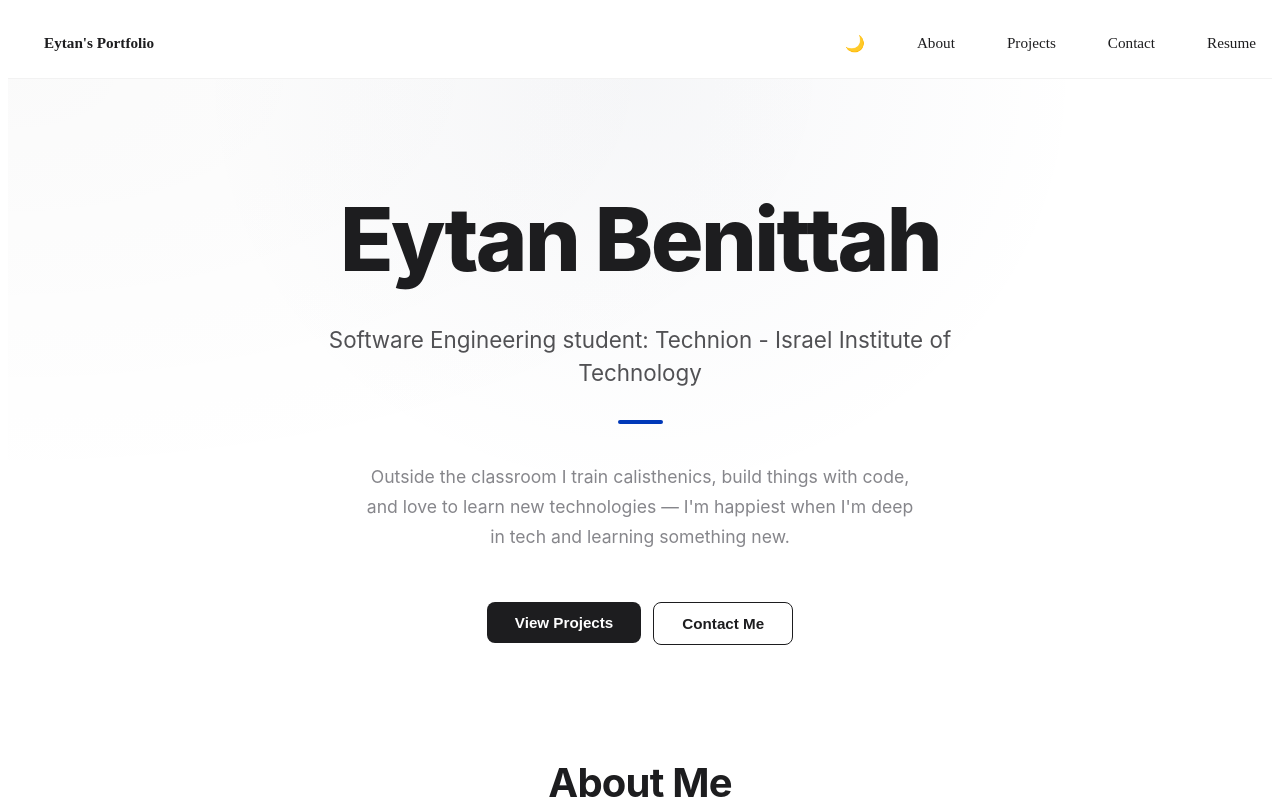
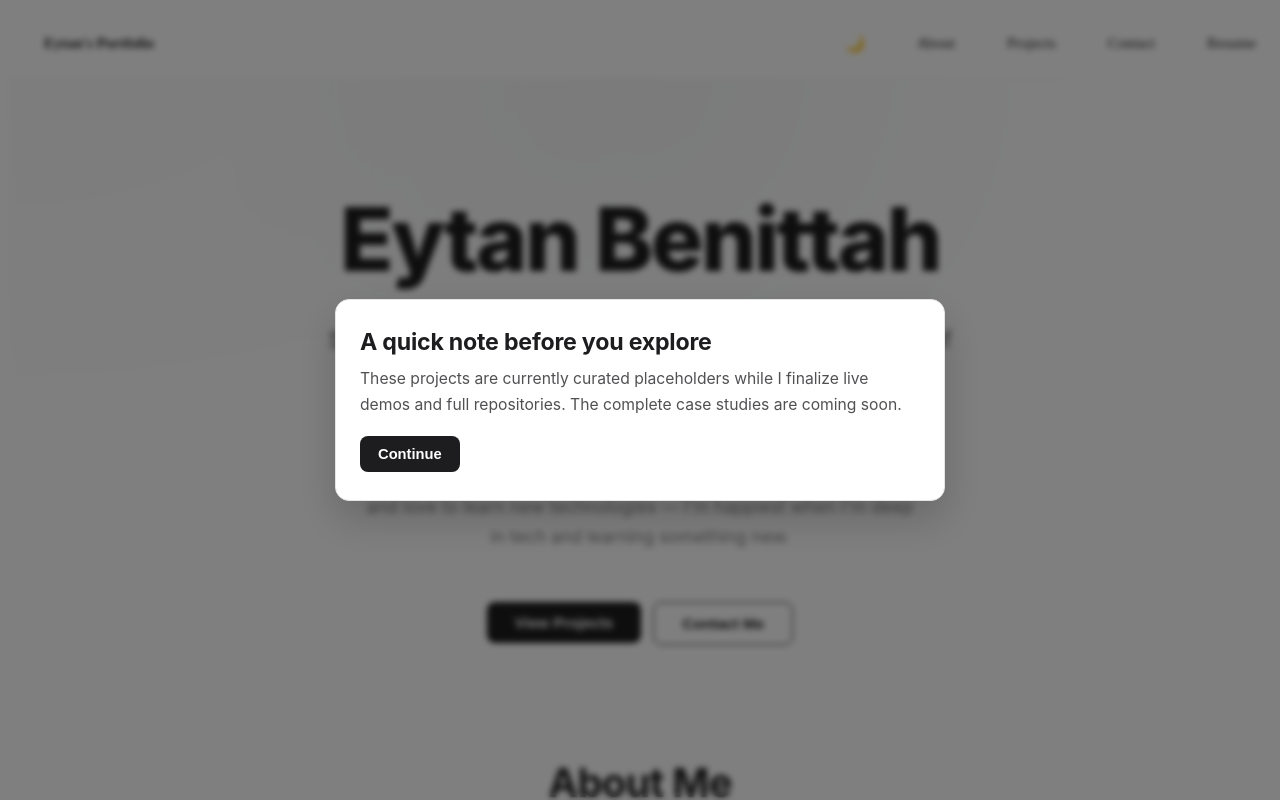
Before and after one commit to Eytan425/AI-Engineering-Path, a React (Vite) app in the folder Portfolio/apps/web/: page / in a window 1280 px wide. Shown: the top 800 px of the page. Built offline with nearby package versions, Linux system fonts and the light colour scheme.

Commit message:
Added pop up to notify users about my fake projects

```diff
--- a/Portfolio/apps/web/src/components/home/FeaturedProjects.css
+++ b/Portfolio/apps/web/src/components/home/FeaturedProjects.css
@@ -3,6 +3,61 @@
     padding: 36px 20px 80px;
     text-align: center;
     background-color: #f5f5f7;
+}
+
+.home-projects-popup-overlay {
+    position: fixed;
+    inset: 0;
+    background: rgba(0, 0, 0, 0.5);
+    -webkit-backdrop-filter: blur(3px);
+    backdrop-filter: blur(3px);
+    display: grid;
+    place-items: center;
+    padding: 20px;
+    z-index: 1000;
+}
+
+.home-projects-popup-content {
+    width: min(560px, 100%);
+    background: #ffffff;
+    border: 1px solid #e5e5e5;
+    border-radius: 14px;
+    box-shadow: 0 18px 40px rgba(0, 0, 0, 0.18);
+    padding: 28px 24px;
+    text-align: left;
+}
+
+.home-projects-popup-content h3 {
+    margin: 0 0 10px;
+    font-size: clamp(1.2rem, 2.6vw, 1.45rem);
+    font-weight: 700;
+    color: #1d1d1f;
+    letter-spacing: -0.01em;
+}
+
+.home-projects-popup-content p {
+    margin: 0;
+    font-size: 0.98rem;
+    line-height: 1.65;
+    color: #515154;
+}
+
+.home-projects-popup-close {
+    margin-top: 18px;
+    padding: 10px 18px;
+    font-size: 0.92rem;
+    font-weight: 600;
+    border-radius: 8px;
+    border: none;
+    background: #1d1d1f;
+    color: #ffffff;
+    cursor: pointer;
+    transition: background-color 0.2s ease, transform 0.15s ease;
+}
+
+.home-projects-popup-close:hover {
+    background: #3a3a3c;
+    transform: translateY(-1px);
 }
 
 .home-featured-projects h2 {
@@ -93,6 +148,10 @@
         padding: 28px 20px 60px;
     }
 
+    .home-projects-popup-content {
+        padding: 22px 18px;
+    }
+
     .home-projects-grid {
         grid-template-columns: 1fr;
     }
@@ -101,6 +160,33 @@
 /* Dark Mode Styles */
 body.dark .home-featured-projects {
     background-color: #1a1a1a;
+}
+
+body.dark .home-projects-popup-overlay {
+    background: rgba(0, 0, 0, 0.65);
+}
+
+body.dark .home-projects-popup-content {
+    background: #242424;
+    border-color: #333333;
+    box-shadow: 0 18px 40px rgba(0, 0, 0, 0.45);
+}
+
+body.dark .home-projects-popup-content h3 {
+    color: #ffffff;
+}
+
+body.dark .home-projects-popup-content p {
+    color: #a1a1a6;
+}
+
+body.dark .home-projects-popup-close {
+    background: #ffffff;
+    color: #000000;
+}
+
+body.dark .home-projects-popup-close:hover {
+    background: #e5e5e7;
 }
 
 body.dark .home-featured-projects h2 {
--- a/Portfolio/apps/web/src/components/home/FeaturedProjects.tsx
+++ b/Portfolio/apps/web/src/components/home/FeaturedProjects.tsx
@@ -1,3 +1,4 @@
+import { useState } from "react"
 import "./FeaturedProjects.css"
 import { Link } from "react-router-dom"
 
@@ -23,9 +24,27 @@ const projects = [
 ]
 
 export default function FeaturedProjects() {
+    const [isOpen, setIsOpen] = useState<boolean>(true);
+
+    const closePopup = () => setIsOpen(false);
     return (
         <section className="home-featured-projects">
             <h2>Featured Projects</h2>
+            {isOpen && (
+                <div className="home-projects-popup-overlay" role="dialog" aria-modal="true" aria-labelledby="projects-popup-title">
+                    <div className="home-projects-popup-content">
+                        <h3 id="projects-popup-title">A quick note before you explore</h3>
+                        <p>
+                            These projects are currently curated placeholders while I finalize live demos and full repositories.
+                            The complete case studies are coming soon.
+                        </p>
+                        <button type="button" className="home-projects-popup-close" onClick={closePopup}>
+                            Continue
+                        </button>
+                    </div>
+                </div>
+            )}
+
             <div className="home-projects-grid">
                 {projects.map((project) => (
                     <div key={project.title} className="home-project-card">
```
